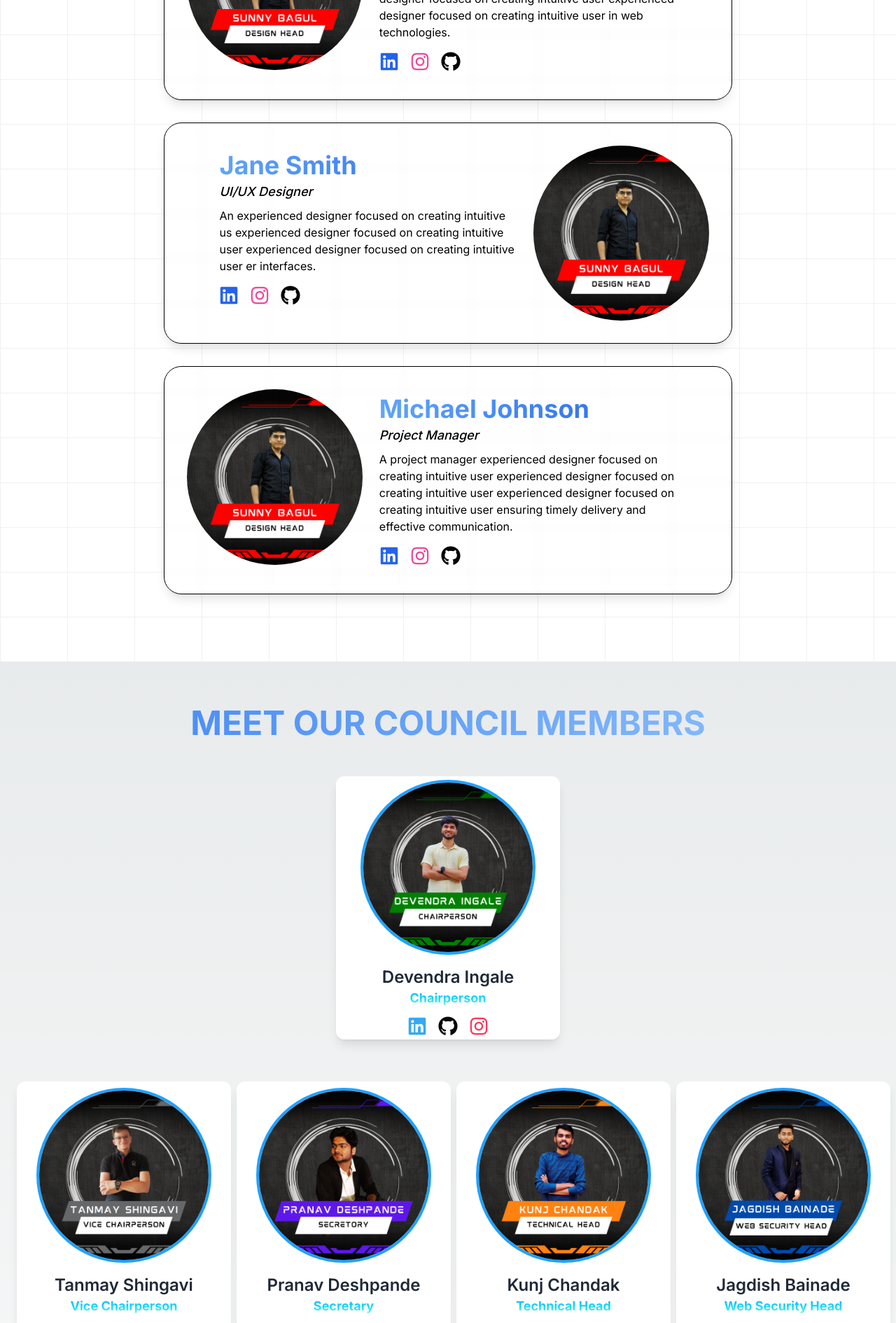
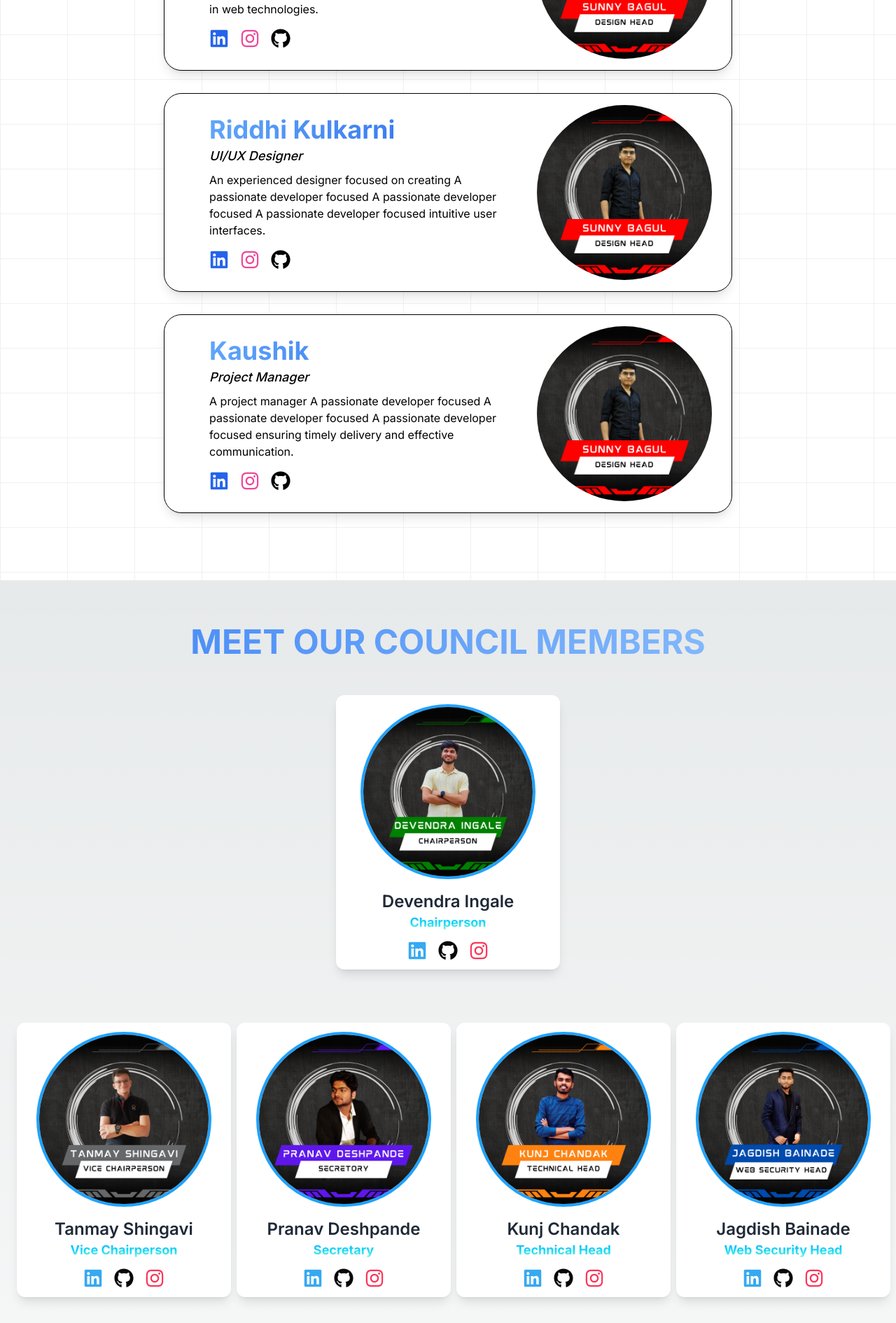
Before and after one commit to Kunj05/CyberWeb, a Next.js app: page /team in a window 1280 px wide. Shown: the part 440-2330 px from the top of the page at 70% size. Built offline with nearby package versions, Linux system fonts and the light colour scheme.

Commit message:
ui enchnace

```diff
--- /dev/null
+++ b/src/app/developers/page.tsx
@@ -0,0 +1,76 @@
+import Image from "next/image";
+import { FaLinkedin, FaInstagram, FaGithub } from 'react-icons/fa';
+
+export default function DeveloperSection() {
+  const coordinators = [
+    {
+      name: "Akshit Mishra",
+      image: "/pranav.png",
+      socials: {
+        linkedin: "#",
+        twitter: "#",
+        instagram: "#"
+      }
+    },
+    {
+      name: "Kunj Chandak",
+      image: "/kunj.png",
+      socials: {
+        linkedin: "#",
+        twitter: "#",
+        instagram: "#"
+      }
+    },
+    {
+      name: "Jagdish Bainade",
+      image: "/Jagdish.png",
+      socials: {
+        linkedin: "#",
+        twitter: "#",
+        instagram: "#"
+      }
+    },
+  ];
+
+  return (
+    <section className="py-16 ">
+      <div className="container mx-auto px-4">
+        <h2 className="text-5xl font-bold text-center mb-10 bg-clip-text bg-gradient-to-r from-blue-500 to-blue-300 text-transparent animate-fade-in">
+          MEET OUR Web Devlopers
+        </h2>
+
+        {/* Coordinators */}
+        <div className="grid grid-cols-1 sm:grid-cols-2 md:grid-cols-3 lg:grid-cols-4 gap-y-6 gap-x-2 mx-auto ">
+          {coordinators.map((member) => (
+            <div
+              key={member.name}
+              className="flex flex-col border border-transparent rounded-xl text-center bg-white shadow-lg w-full max-w-xs mx-2 mb-4"
+            >
+              <div className="p-3">
+                <Image
+                  src={member.image}
+                  alt={member.name}
+                  width={250}
+                  height={250}
+                  className="rounded-full mx-auto mb-4 border-4 border-[#1FA2FF]"
+                />
+                <h3 className="text-2xl font-semibold text-gray-800">{member.name}</h3>
+                <div className="flex justify-center space-x-4 mt-3">
+                  <a href={member.socials.linkedin} className="text-[#36a9f1] ">
+                    <FaLinkedin size={28} />
+                  </a>
+                  <a href={member.socials.twitter} className="text-[#080808] ">
+                    <FaGithub size={28} />
+                  </a>
+                  <a href={member.socials.instagram} className="text-[#fa365a] ">
+                    <FaInstagram size={28} />
+                  </a>
+                </div>
+              </div>
+            </div>
+          ))}
+        </div>
+      </div>
+    </section>
+  );
+}
--- a/src/app/resources/page.tsx
+++ b/src/app/resources/page.tsx
@@ -8,7 +8,7 @@ const UnderConstruction: React.FC = () => {
   return (
     <div className="flex flex-col items-center justify-center h-screen bg-gray-100">
       <MdConstruction className="text-6xl text-yellow-500 mb-4" />
-      <h1 className="text-4xl font-bold text-center mb-2">Under Construction</h1>
+      <h1 className="text-4xl font-bold text-center text-gray-700 mb-2">Under Construction</h1>
       <p className="text-lg text-gray-700 mb-4">
         Were working hard to bring you a new experience. Stay tuned!
       </p>
--- a/src/app/team/glass.tsx
+++ b/src/app/team/glass.tsx
@@ -3,9 +3,9 @@ import { FaLinkedin, FaInstagram, FaGithub } from 'react-icons/fa';
 
 const cardsData = [
   {
-    name: "John Doe",
+    name: "Rushi Balapure",
     position: "Software Engineer",
-    description: "A passionate developer with expertiseexperienced designer focused on creating intuitive user experienced designer focused on creating intuitive user experienced designer focused on creating intuitive user in web technologies.",
+    description: "A passionate developer focused A passionate developer focused A passionate developer focused A passionate developer focused  on creating intuitive user experiences in web technologies.",
     image: "/sunny.png", // Replace with your image paths
     socials: {
       linkedin: "https://linkedin.com/in/johndoe",
@@ -14,9 +14,9 @@ const cardsData = [
     },
   },
   {
-    name: "Jane Smith",
+    name: "Riddhi Kulkarni",
     position: "UI/UX Designer",
-    description: "An experienced designer focused on creating intuitive us experienced designer focused on creating intuitive user experienced designer focused on creating intuitive user er interfaces.",
+    description: "An experienced designer focused on creating A passionate developer focused A passionate developer focused A passionate developer focused intuitive user interfaces.",
     image: "/sunny.png",
     socials: {
       linkedin: "https://linkedin.com/in/janesmith",
@@ -25,9 +25,9 @@ const cardsData = [
     },
   },
   {
-    name: "Michael Johnson",
+    name: "Kaushik",
     position: "Project Manager",
-    description: "A project manager experienced designer focused on creating intuitive user experienced designer focused on creating intuitive user experienced designer focused on creating intuitive user  ensuring timely delivery and effective communication.",
+    description: "A project manager A passionate developer focused A passionate developer focused A passionate developer focused ensuring timely delivery and effective communication.",
     image: "/sunny.png",
     socials: {
       linkedin: "https://linkedin.com/in/michaeljohnson",
@@ -39,8 +39,7 @@ const cardsData = [
 
 export default function GlassmorphismCards() {
   return (
-    <section className="py-16  bg-white bg-[linear-gradient(to_right,#f0f0f0_1px,transparent_1px),linear-gradient(to_bottom,#f0f0f0_1px,transparent_1px)] bg-[size:6rem_4rem]">
-
+    <section className="py-16 bg-white bg-[linear-gradient(to_right,#f0f0f0_1px,transparent_1px),linear-gradient(to_bottom,#f0f0f0_1px,transparent_1px)] bg-[size:6rem_4rem]">
       <div className="container mx-auto px-4">
         <h2 className="text-5xl font-bold text-center mb-10 bg-clip-text bg-gradient-to-r from-blue-500 to-blue-300 text-transparent animate-fade-in">
           Club Founder
@@ -48,18 +47,18 @@ export default function GlassmorphismCards() {
         {cardsData.map((card, index) => (
           <div
             key={index}
-            className={`flex flex-col md:flex-row items-cente bg-opacity-20 backdrop-blur-[7px] border border-black rounded-[25px] shadow-lg p-6 mb-8 transition-transform duration-300 w-full md:w-[65%] mx-auto ${
-              index % 2 === 0 ? 'md:flex-row' : 'md:flex-row-reverse'
+            className={`flex flex-col md:flex-row items-center bg-white border border-black rounded-[25px] shadow-lg p-2 mb-8 transition-transform duration-300 w-full md:w-[65%] mx-auto ${
+              index % 2 === 0 ? 'md:flex-row-reverse' : 'md:flex-row-reverse'
             }`}
           >
             {/* Left Side: Image */}
-            <div className="flex-1 p-2" style={{ flex: '0 0 35%' }}>
+            <div className="flex-1 p-2 pr-2" style={{ flex: '0 0 35%' }}>
               <Image
                 src={card.image}
                 alt={card.name}
-                width={250} // Adjust size as needed
-                height={250} // Adjust size as needed
-                className="rounded-full w-full h-auto" // Make the image circular and responsive
+                width={260} // Adjusted size for smaller image
+                height={260} // Adjusted size for smaller image
+                className="rounded-full md:w-[180px] md:h-[180px] lg:w-[250px] lg:h-[250px] w-full h-auto" // Make the image circular and responsive
               />
             </div>
 
--- a/src/components/footer.tsx
+++ b/src/components/footer.tsx
@@ -5,14 +5,12 @@ import { BackgroundBeamsWithCollision } from "@/components/ui/background-beams-w
 
 export default function Footer() {
   return (
-    <footer >
-      <BackgroundBeamsWithCollision className="min-h-52 h-auto md:h-auto bg-gradient-to-b from-neutral-800 to-black  text-white py-10">
+    <footer>
+      <BackgroundBeamsWithCollision className="min-h-52 h-auto md:h-auto bg-gradient-to-b from-neutral-800 to-black text-white py-10">
         <div className="container mx-auto px-4 w-3/4">
-        {/* <div className="h-px bg-slate-100/50 mb-12 w-full"></div> */}
-
           <div className="grid grid-cols-1 md:grid-cols-2 gap-8 items-center justify-items-center">
             {/* Contact Us Section */}
-          <div className="flex flex-col items-center justify-items-center ">
+            <div className="flex flex-col items-center justify-items-center">
               <div className="flex flex-row mb-4 items-center">
                 <Image
                   src="/logo.png"
@@ -25,7 +23,7 @@ export default function Footer() {
                   A group of passionate PICT students are helping the community of PICT.
                 </div>
               </div>
-            <hr className='w-10/12 2xl:w-full border-gray-400'/>
+              <hr className='w-10/12 2xl:w-full border-gray-400' />
               <div className="flex space-x-4 mt-4">
                 <Link
                   href="https://www.linkedin.com/in/pictcybercell/"
@@ -96,40 +94,12 @@ export default function Footer() {
                 </li>
               </ul>
             </div>
+          </div>
 
-          {/* Contact Us Form Section */}
-          {/* <div className="flex flex-col items-center md:items-start">
-            <h2 className="text-2xl font-bold text-transparent bg-clip-text bg-gradient-to-r from-blue-500 to-blue-300 mb-4">
-              CONTACT US
-            </h2>
-            <form className="space-y-4 w-full">
-              <input
-                id="name"
-                type="text"
-                placeholder="Name"
-                className="w-full p-2 bg-gray-800 rounded"
-              />
-              <input
-                id="email"
-                type="email"
-                placeholder="Email *"
-                required
-                className="w-full p-2 bg-gray-800 rounded"
-              />
-              <textarea
-                id="message"
-                placeholder="Message"
-                rows={4}
-                className="w-full p-2 bg-gray-800 rounded"
-              ></textarea>
-              <button
-                type="submit"
-                className="bg-white text-black px-6 py-2 rounded"
-              >
-                SUBMIT
-              </button>
-            </form>
-          </div> */}
+          <div className=" mt-2 text-gray-400">
+            <p className="text-sm">
+              © 2024 PICT CyberCell. Made with ❤️ for <Link href="/developers" className="text-blue-400 hover:underline">Developers</Link>.
+            </p>
           </div>
         </div>
       </BackgroundBeamsWithCollision>
--- a/src/components/team/community-section.tsx
+++ b/src/components/team/community-section.tsx
@@ -105,8 +105,11 @@ export default function CommunitySection() {
 
         {/* Club Head */}
         <div className="flex justify-center mb-12 p-3">
-          <div className="flex flex-col border border-transparent rounded-xl text-center bg-white shadow-lg transition-transform transform hover:-translate-y-2 w-full max-w-xs mx-2">
-            <div className="p-1">
+            <div
+              key={clubHead.name}
+              className="flex flex-col border border-transparent rounded-xl text-center bg-white shadow-lg w-full max-w-xs mx-2 mb-4"
+            >
+              <div className="p-3">
                 <Image
                   src={clubHead.image}
                   alt={clubHead.name}
@@ -117,13 +120,13 @@ export default function CommunitySection() {
                 <h3 className="text-2xl font-semibold text-gray-800">{clubHead.name}</h3>
                 <p className="bg-gradient-to-b from-[#1FA2FF] via-[#12D8FA] to-[#A6FFCB] text-transparent bg-clip-text font-bold mb-2 text-lg">{clubHead.title}</p>
                 <div className="flex justify-center space-x-4 mt-3">
-                <a href={clubHead.socials.linkedin} className="text-[#36a9f1] hover:-translate-y-1 transition-transform duration-300">
+                  <a href={clubHead.socials.linkedin} className="text-[#36a9f1] ">
                     <FaLinkedin size={28} />
                   </a>
-                <a href={clubHead.socials.twitter} className="text-[#080808] hover:-translate-y-1 transition-transform duration-300">
+                  <a href={clubHead.socials.twitter} className="text-[#080808] ">
                     <FaGithub size={28} />
                   </a>
-                <a href={clubHead.socials.instagram} className="text-[#fa365a] hover:-translate-y-1 transition-transform duration-300">
+                  <a href={clubHead.socials.instagram} className="text-[#fa365a] ">
                     <FaInstagram size={28} />
                   </a>
                 </div>
@@ -136,9 +139,9 @@ export default function CommunitySection() {
           {coordinators.map((member) => (
             <div
               key={member.name}
-              className="flex flex-col border border-transparent rounded-xl text-center bg-white shadow-lg transition-transform transform hover:-translate-y-2 w-full max-w-xs mx-2 mb-4"
+              className="flex flex-col border border-transparent rounded-xl text-center bg-white shadow-lg w-full max-w-xs mx-2 mb-4"
             >
-              <div className="p-2">
+              <div className="p-3">
                 <Image
                   src={member.image}
                   alt={member.name}
@@ -149,13 +152,13 @@ export default function CommunitySection() {
                 <h3 className="text-2xl font-semibold text-gray-800">{member.name}</h3>
                 <p className="bg-gradient-to-b from-[#1FA2FF] via-[#12D8FA] to-[#A6FFCB] text-transparent bg-clip-text font-bold mb-2 text-lg">{member.title}</p>
                 <div className="flex justify-center space-x-4 mt-3">
-                  <a href={member.socials.linkedin} className="text-[#36a9f1] hover:-translate-y-1 transition-transform duration-300">
+                  <a href={member.socials.linkedin} className="text-[#36a9f1] ">
                     <FaLinkedin size={28} />
                   </a>
-                  <a href={member.socials.twitter} className="text-[#080808] hover:-translate-y-1 transition-transform duration-300">
+                  <a href={member.socials.twitter} className="text-[#080808] ">
                     <FaGithub size={28} />
                   </a>
-                  <a href={member.socials.instagram} className="text-[#fa365a] hover:-translate-y-1 transition-transform duration-300">
+                  <a href={member.socials.instagram} className="text-[#fa365a] ">
                     <FaInstagram size={28} />
                   </a>
                 </div>
```
Lines whose indentation alone changed are shown as unchanged.
